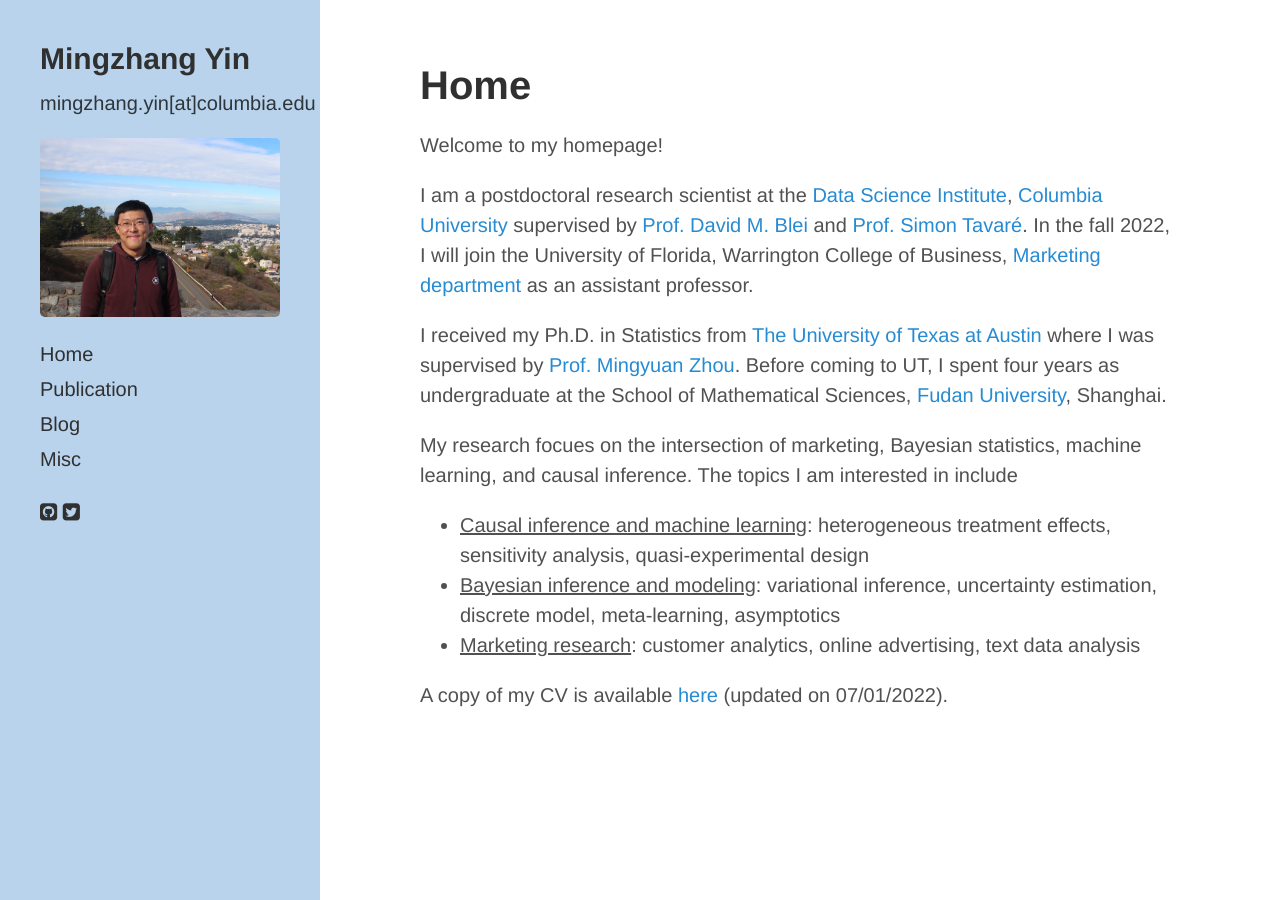
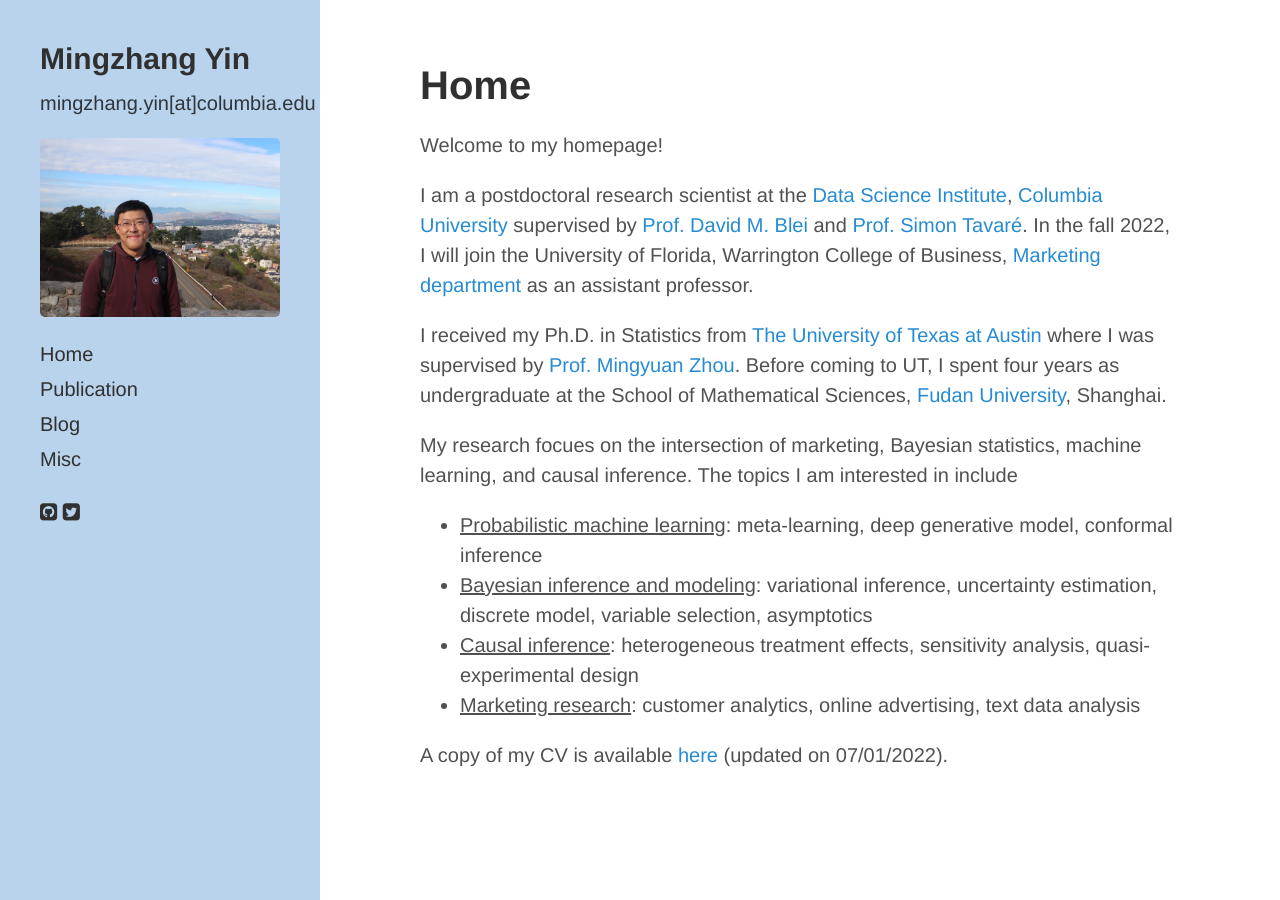
Before and after one commit to mingzhang-yin/mingzhang-yin.github.io, a Jekyll site: the page built from index.md, in a window 1280 px wide. Built offline with Jekyll 4.4.1, drawn with Linux system fonts in a browser that asks for light colours; nearby versions of some CDN libraries; a style sheet for code colours, icons or effects is not loaded.

Commit message:
Update index.md

```diff
--- a/index.md
+++ b/index.md
@@ -21,8 +21,9 @@ title: Home
 <p> My research focues on the intersection of marketing, Bayesian statistics, machine learning, and causal inference. The topics I am interested in include </p>
 
   <ul>
-   <li> <ins>Causal inference and machine learning</ins>: heterogeneous treatment effects, sensitivity analysis, quasi-experimental design </li>
-   <li> <ins>Bayesian inference and modeling</ins>: variational inference, uncertainty estimation, discrete model, meta-learning, asymptotics </li>
+   <li> <ins>Probabilistic machine learning</ins>: meta-learning, deep generative model, conformal inference</li>
+   <li> <ins>Bayesian inference and modeling</ins>: variational inference, uncertainty estimation, discrete model, variable selection, asymptotics </li>
+   <li> <ins>Causal inference</ins>: heterogeneous treatment effects, sensitivity analysis, quasi-experimental design </li>
    <li> <ins>Marketing research</ins>: customer analytics, online advertising, text data analysis </li>
   </ul>
 
```
